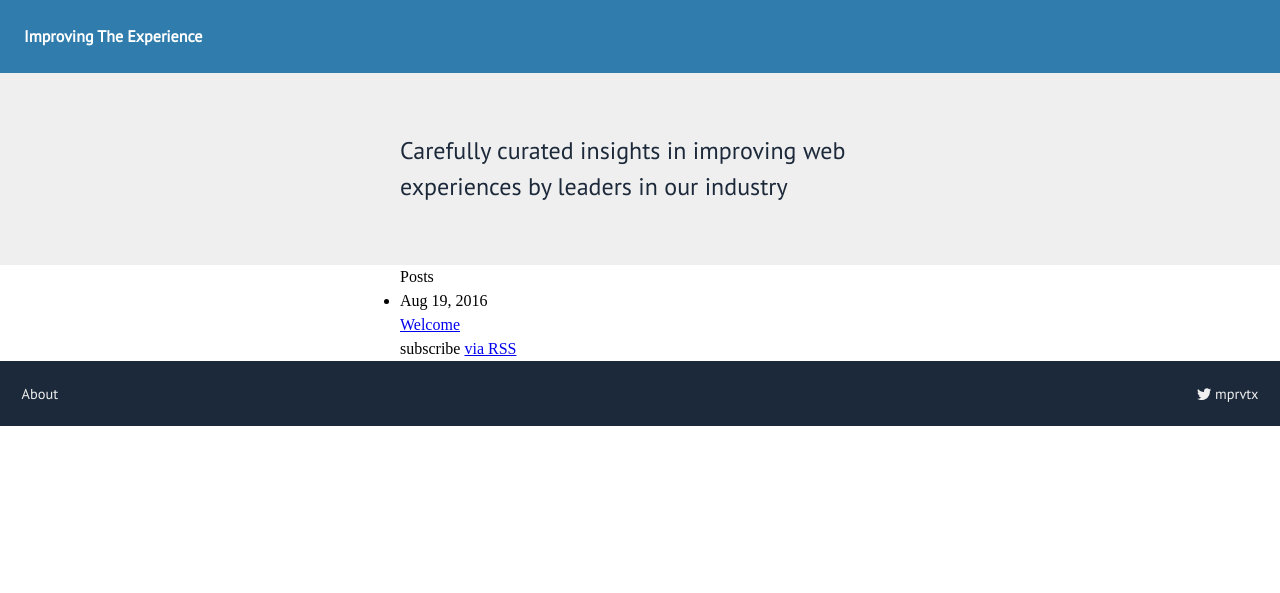
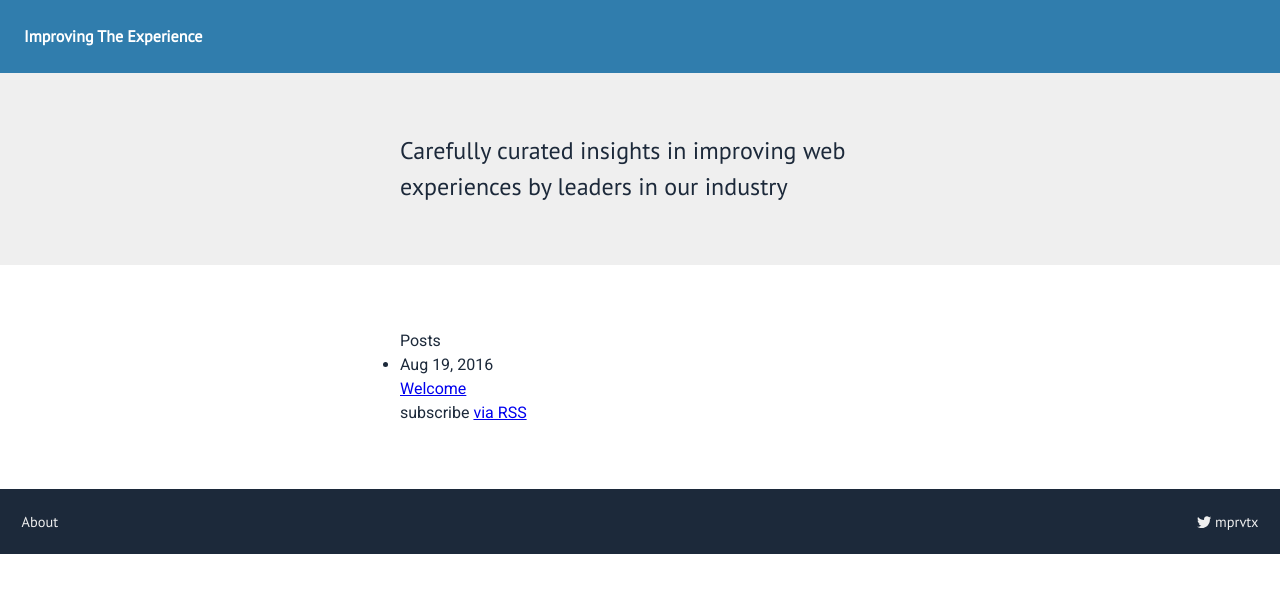
Before and after one commit to improvingtheexperience/improvingtheexperience.github.io, a Jekyll site: the page built from index.html, in a window 1280 px wide. Shown: the top 593 px of the page. Built offline with Jekyll 4.4.1, drawn with Linux system fonts in a browser that asks for light colours.

Commit message:
Style post title and body text.

```diff
--- a/_sass/_base.scss
+++ b/_sass/_base.scss
@@ -19,8 +19,11 @@
 }
 
 .ite-content {
+    color: $yankees-blue;
+    font-family: $text-font;
     margin: 0 auto;
     max-width: 30em;
+    padding: 4em 0;
 }
 
 h1,
--- /dev/null
+++ b/_sass/components/_post.scss
@@ -0,0 +1,5 @@
+.ite-post-title {
+    font-family: $title-font;
+    font-size: 2em;
+    padding-bottom: 0.6em;
+}
--- a/css/main.scss
+++ b/css/main.scss
@@ -10,5 +10,6 @@
     "base",
     "components/header",
     "components/footer",
+    "components/post",
     "components/valueprop"
 ;
```
Also changed, not shown: _layouts/post.html (+2 -7 lines).
